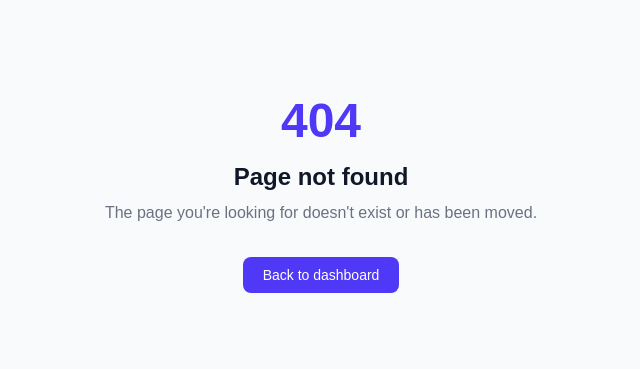
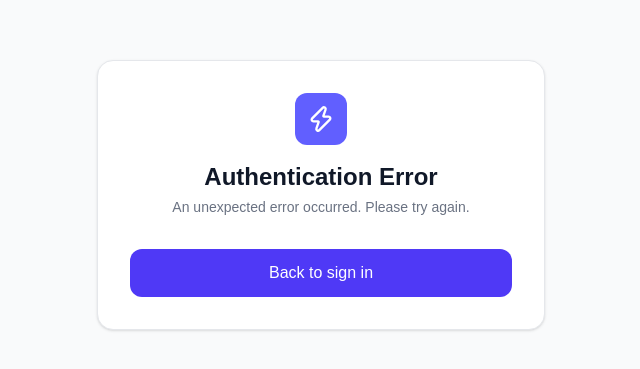
Before and after one commit to cris-milona/nextjs-saas-dashboard, a Next.js app: page /auth-error in a window 1280 px wide. Before the commit this address had no page. Shown: the part 205-574 px from the top of the page, without its empty margins (319-959 px from the left). Built offline with nearby package versions, Linux system fonts and the light colour scheme.

Commit message:
add error handling for auth

```diff
--- /dev/null
+++ b/app/(auth)/auth-error/page.tsx
@@ -0,0 +1,49 @@
+import Link from "next/link";
+
+import { Zap } from "lucide-react";
+
+import { paths } from "@/lib/paths";
+
+const ERROR_MESSAGES: Record<string, string> = {
+  Configuration: "There is a problem with the server configuration. Please contact support.",
+  AccessDenied: "You do not have permission to sign in.",
+  OAuthSignin: "Something went wrong initiating sign-in. Please try again.",
+  OAuthCallback: "Something went wrong during the sign-in callback. Please try again.",
+  OAuthAccountNotLinked: "This email is already associated with another sign-in method.",
+  Verification: "The sign-in link has expired or has already been used.",
+  Default: "An unexpected error occurred. Please try again.",
+};
+
+const AuthErrorPage = async ({
+  searchParams,
+}: {
+  searchParams: Promise<{ error?: string }>;
+}) => {
+  const { error } = await searchParams;
+  const message = ERROR_MESSAGES[error ?? ""] ?? ERROR_MESSAGES.Default;
+
+  return (
+    <div className="min-h-screen bg-gray-50 flex items-center justify-center p-4">
+      <div className="bg-white rounded-2xl shadow-sm border border-gray-200 w-full max-w-md p-8">
+        <div className="flex flex-col items-center mb-8">
+          <div className="bg-indigo-500 rounded-xl p-3 mb-4">
+            <Zap className="w-7 h-7 text-white" />
+          </div>
+          <h1 className="text-2xl font-bold text-gray-900">
+            Authentication Error
+          </h1>
+          <p className="text-gray-500 text-sm mt-1 text-center">{message}</p>
+        </div>
+
+        <Link
+          href={paths.login()}
+          className="w-full flex items-center justify-center bg-indigo-600 hover:bg-indigo-700 text-white font-medium py-3 px-4 rounded-xl transition-colors"
+        >
+          Back to sign in
+        </Link>
+      </div>
+    </div>
+  );
+};
+
+export default AuthErrorPage;
--- a/app/(auth)/login/page.tsx
+++ b/app/(auth)/login/page.tsx
@@ -3,7 +3,13 @@ import { Zap } from "lucide-react";
 import { signIn } from "@/lib/auth";
 import { paths } from "@/lib/paths";
 
-const LoginPage = () => {
+const LoginPage = async ({
+  searchParams,
+}: {
+  searchParams: Promise<{ error?: string }>;
+}) => {
+  const { error } = await searchParams;
+
   return (
     <div className="min-h-screen bg-gray-50 flex items-center justify-center p-4">
       <div className="bg-white rounded-2xl shadow-sm border border-gray-200 w-full max-w-md p-8">
@@ -19,6 +25,12 @@ const LoginPage = () => {
             Sign in to access your dashboard
           </p>
         </div>
+
+        {error && (
+          <div className="mb-4 px-4 py-3 bg-red-50 border border-red-200 rounded-lg text-sm text-red-600">
+            Sign-in failed. Please try again.
+          </div>
+        )}
 
         <div className="space-y-3">
           {/* GitHub Sign In */}
--- a/lib/auth.ts
+++ b/lib/auth.ts
@@ -39,6 +39,15 @@ export const { handlers, auth, signIn, signOut } = NextAuth({
   ],
   pages: {
     signIn: paths.login(),
+    error: paths.authError(),
+  },
+  logger: {
+    error(error) {
+      console.error("[Auth] error:", error);
+    },
+    warn(code) {
+      console.warn("[Auth] warning:", code);
+    },
   },
   callbacks: {
     //runs one every request to check if the user is authorized to access the page
--- a/lib/paths.ts
+++ b/lib/paths.ts
@@ -1,5 +1,6 @@
 export const paths = {
   login: () => "/login",
+  authError: () => "/auth-error",
   home: () => "/dashboard",
   analytics: () => "/dashboard/analytics",
   users: (opts?: { saved?: boolean }) =>
```
Also changed, not shown: 1 other file (tests, documents, lock files or other folders).
